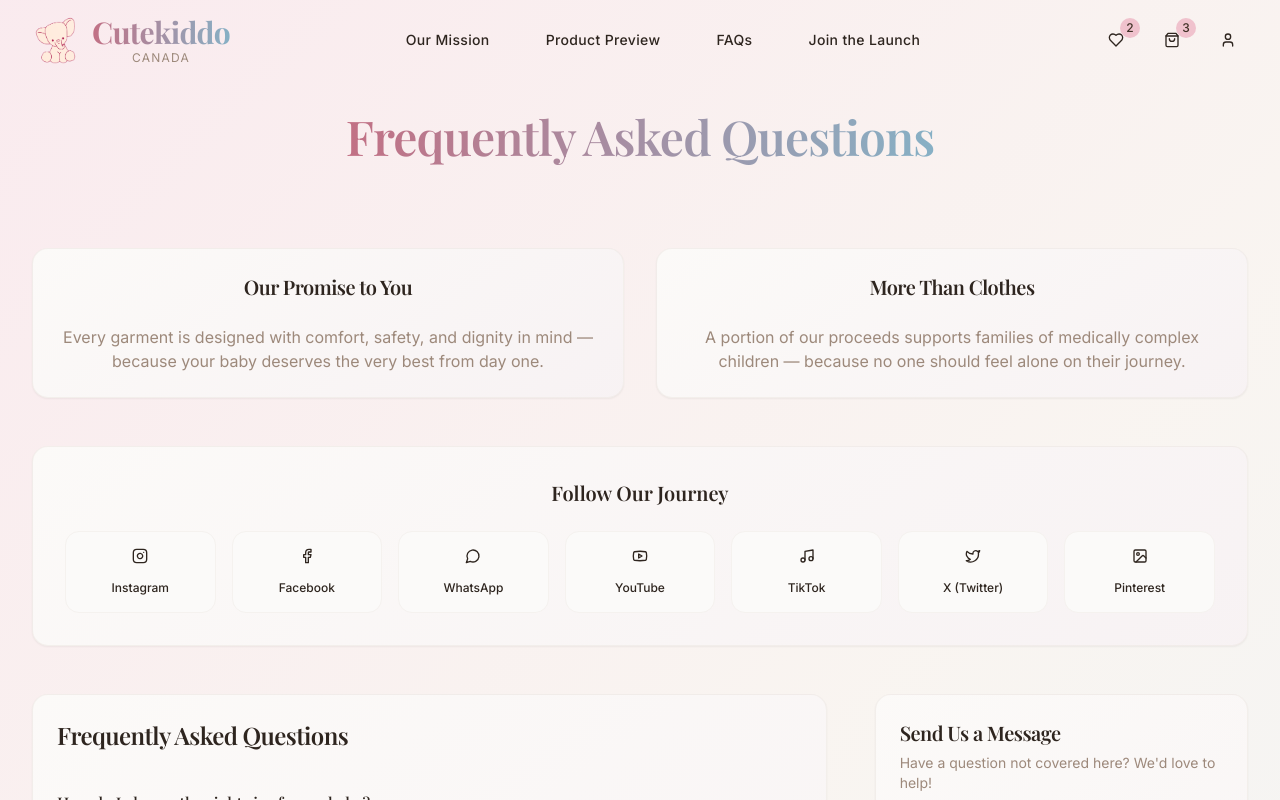
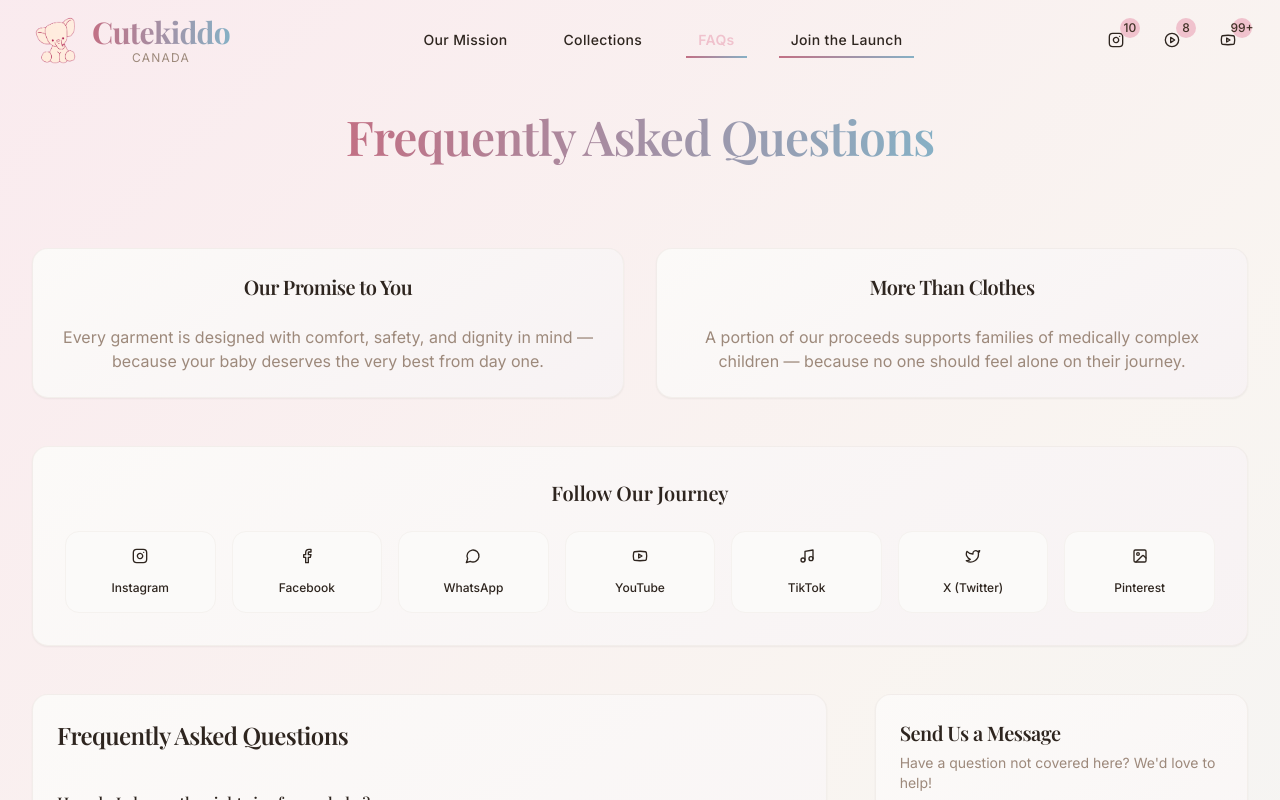
Before and after one commit to pirestairone6-sudo/test-bolt, a React (Vite) app: page /faq in a window 1280 px wide. Shown: the top 800 px of the page. Built offline with nearby package versions, Linux system fonts and the light colour scheme.

Commit message:
Update Navigation.tsx

```diff
--- a/src/components/Navigation.tsx
+++ b/src/components/Navigation.tsx
@@ -1,7 +1,42 @@
 import React, { useState, useEffect } from 'react';
 import { NavLink, useLocation } from 'react-router-dom';
 import { Button } from '@/components/ui/button';
-import { Menu, X, Heart, ShoppingBag, User } from 'lucide-react';
+import { Menu, X, Instagram, PlayCircle, Youtube } from 'lucide-react';
+
+const SocialButton = ({ icon: Icon, label, href, countTarget }: {
+  icon: any;
+  label: string;
+  href: string;
+  countTarget: number;
+}) => {
+  const [count, setCount] = useState(0);
+
+  useEffect(() => {
+    const increment = Math.ceil(countTarget / 100);
+    const interval = setInterval(() => {
+      setCount(prev => {
+        if (prev >= countTarget) {
+          clearInterval(interval);
+          return countTarget;
+        }
+        return Math.min(prev + increment + Math.floor(Math.random() * 3), countTarget);
+      });
+    }, 50 + Math.random() * 100);
+
+    return () => clearInterval(interval);
+  }, [countTarget]);
+
+  return (
+    <a href={href} target="_blank" rel="noopener noreferrer" className="group">
+      <Button variant="ghost" size="sm" className="relative group-hover:bg-primary/10 transition-all duration-300">
+        <Icon className="h-5 w-5 transition-transform group-hover:scale-110" />
+        <span className="absolute -top-1 -right-1 bg-primary text-primary-foreground text-xs rounded-full h-5 w-5 flex items-center justify-center font-medium">
+          {count >= 99 ? '99+' : count}
+        </span>
+      </Button>
+    </a>
+  );
+};
 
 const Navigation = () => {
   const [isOpen, setIsOpen] = useState(false);
@@ -18,9 +53,9 @@ const Navigation = () => {
 
   const navigationItems = [
     { name: 'Our Mission', href: '/about' },
-    { name: 'Product Preview', href: '/collections' },
-    { name: 'FAQs', href: '/contact' },
-    { name: 'Join the Launch', href: '/contact' }
+    { name: 'Collections', href: '/collections' },
+    { name: 'FAQs', href: '/faq' },
+    { name: 'Join the Launch', href: '#join' }
   ];
 
   const isActive = (href: string) => location.pathname === href;
@@ -65,23 +100,26 @@ const Navigation = () => {
             ))}
           </div>
 
-          {/* Action Buttons */}
+          {/* Social Media Links */}
           <div className="hidden md:flex items-center space-x-4">
-            <Button variant="ghost" size="sm" className="relative group">
-              <Heart className="h-5 w-5 transition-transform group-hover:scale-110" />
-              <span className="absolute -top-1 -right-1 bg-primary text-primary-foreground text-xs rounded-full h-5 w-5 flex items-center justify-center">
-                2
-              </span>
-            </Button>
-            <Button variant="ghost" size="sm" className="relative group">
-              <ShoppingBag className="h-5 w-5 transition-transform group-hover:scale-110" />
-              <span className="absolute -top-1 -right-1 bg-primary text-primary-foreground text-xs rounded-full h-5 w-5 flex items-center justify-center">
-                3
-              </span>
-            </Button>
-            <Button variant="ghost" size="sm" className="group">
-              <User className="h-5 w-5 transition-transform group-hover:scale-110" />
-            </Button>
+            <SocialButton
+              icon={Instagram}
+              label="Instagram"
+              href="https://instagram.com/cutekiddo"
+              countTarget={10}
+            />
+            <SocialButton
+              icon={PlayCircle}
+              label="TikTok"
+              href="https://tiktok.com/@cutekiddo"
+              countTarget={8}
+            />
+            <SocialButton
+              icon={Youtube}
+              label="YouTube"
+              href="https://youtube.com/@cutekiddo"
+              countTarget={99}
+            />
           </div>
 
           {/* Mobile Menu Button */}
@@ -114,21 +152,24 @@ const Navigation = () => {
                 </NavLink>
               ))}
               <div className="flex items-center justify-center space-x-4 pt-4 border-t border-border/50">
-                <Button variant="ghost" size="sm" className="relative">
-                  <Heart className="h-5 w-5" />
-                  <span className="absolute -top-1 -right-1 bg-primary text-primary-foreground text-xs rounded-full h-5 w-5 flex items-center justify-center">
-                    2
-                  </span>
-                </Button>
-                <Button variant="ghost" size="sm" className="relative">
-                  <ShoppingBag className="h-5 w-5" />
-                  <span className="absolute -top-1 -right-1 bg-primary text-primary-foreground text-xs rounded-full h-5 w-5 flex items-center justify-center">
-                    3
-                  </span>
-                </Button>
-                <Button variant="ghost" size="sm">
-                  <User className="h-5 w-5" />
-                </Button>
+                <SocialButton
+                  icon={Instagram}
+                  label="Instagram"
+                  href="https://instagram.com/cutekiddo"
+                  countTarget={10}
+                />
+                <SocialButton
+                  icon={PlayCircle}
+                  label="TikTok"
+                  href="https://tiktok.com/@cutekiddo"
+                  countTarget={8}
+                />
+                <SocialButton
+                  icon={Youtube}
+                  label="YouTube"
+                  href="https://youtube.com/@cutekiddo"
+                  countTarget={99}
+                />
               </div>
             </div>
           </div>
```
